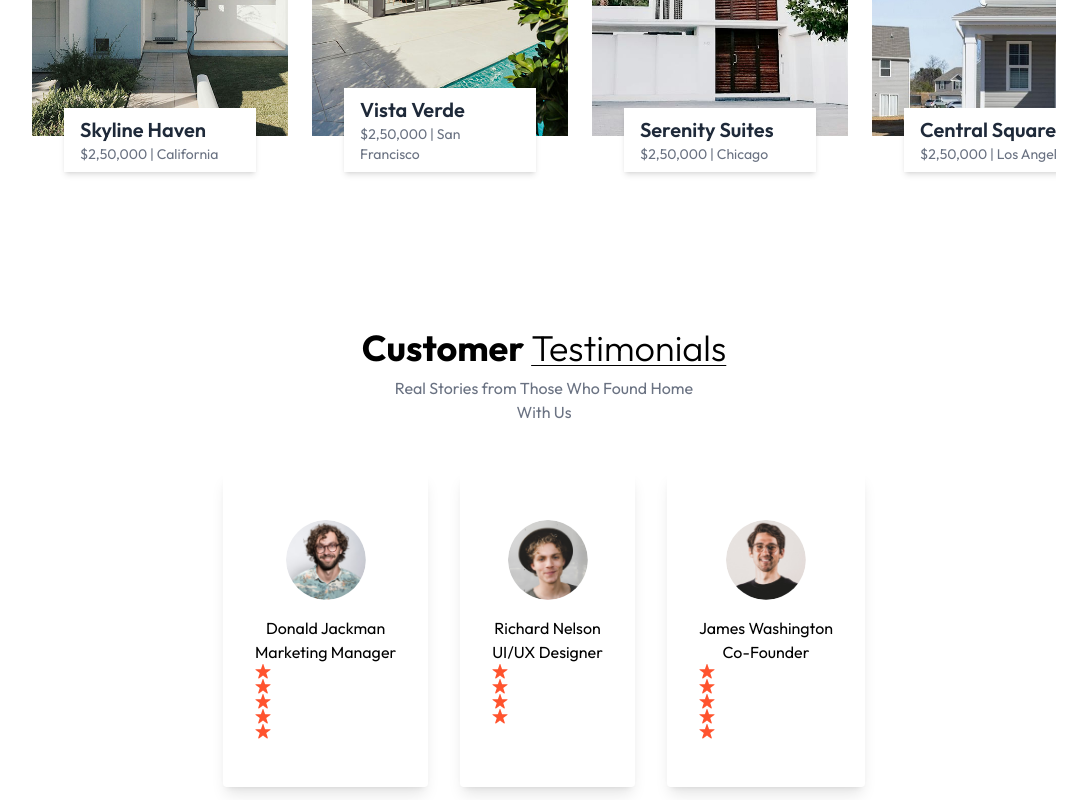
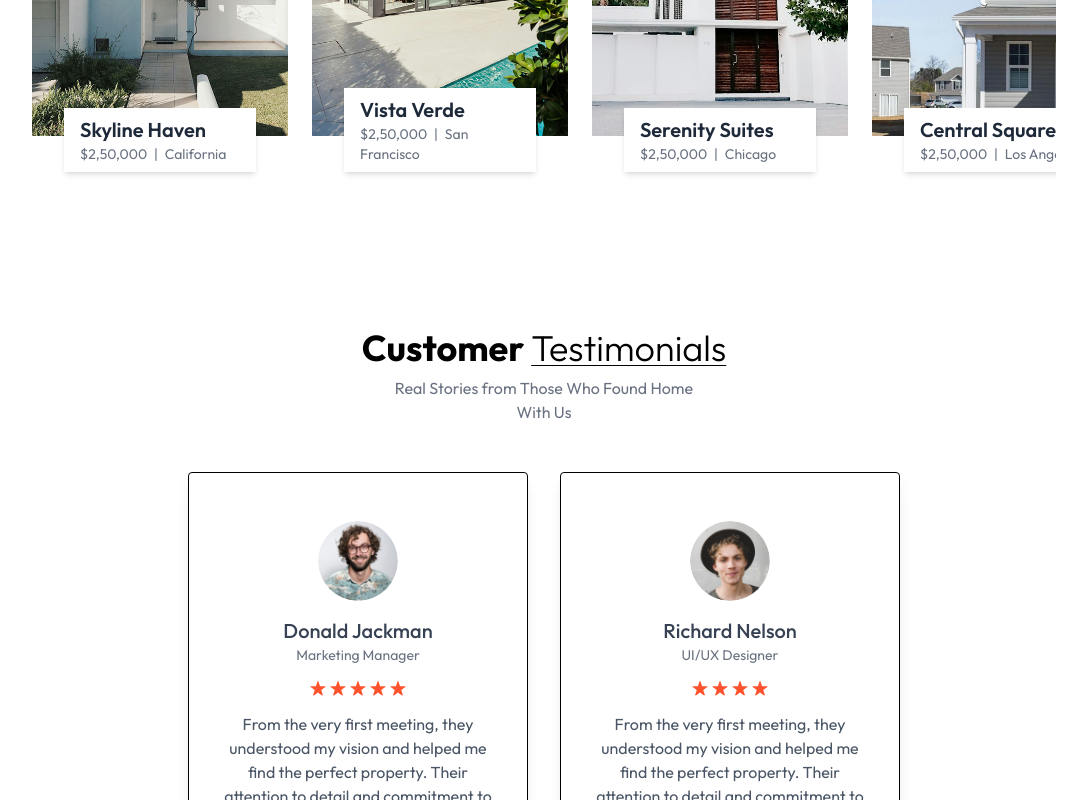
Before and after one commit to Dulanga2002/Dream-Homes, a React (Vite) app: page / in a window 1280 px wide. Shown: the part 2160-2960 px from the top of the page, without its empty margins (96-1183 px from the left). Built offline with nearby package versions, Linux system fonts and the light colour scheme.

Commit message:
updated the testimonial section

```diff
--- a/index.html
+++ b/index.html
@@ -1,5 +1,5 @@
 <!doctype html>
-<html lang="en">
+<html lang="en" class="scroll-smooth">
   <head>
     <meta charset="UTF-8" />
     <link rel="icon" type="image/svg+xml" href="/favicon.svg" />
--- /dev/null
+++ b/src/components/Contact.jsx
@@ -0,0 +1,11 @@
+import React from 'react'
+
+function Contact() {
+  return (
+    <div>
+
+    </div>
+  )
+}
+
+export default Contact
--- a/src/components/Projects.jsx
+++ b/src/components/Projects.jsx
@@ -74,7 +74,7 @@
                     {project.title}
                   </h2>
                   <p className="text-gray-500 text-sm">
-                    {project.price} <span>|</span> {project.location}
+                    {project.price} <span className="px-1">|</span> {project.location}
                   </p>
                 </div>
               </div>
--- a/src/components/Testimonials.jsx
+++ b/src/components/Testimonials.jsx
@@ -10,15 +10,16 @@
       <div className='flex flex-wrap justify-center gap-8 '>
            {testimonialsData.map((testimonial,index) =>(
 
-            <div key={index} className='max-w-[340px] shadow-lg rounded px-8 py-12 text-center'>
+            <div key={index} className='max-w-[340px] shadow-lg border rounded px-8 py-12 text-center'>
                 <img className='w-20 h-20 rounded-full mx-auto mb-4' src={testimonial.image} alt={testimonial.alt} />
-                <h2>{testimonial.name}</h2>
-                <p>{testimonial.title}</p>
-                <div>
+                <h2 className='text-xl text-gray-700  font-medium'>{testimonial.name}</h2>
+                <p className='text-gray-500 mb-4 text-sm'>{testimonial.title}</p>
+                <div className='flex justify-center gap-1 text-red-500 mb-4'>
                     {Array.from({length: testimonial.rating},(item,index)=>(
                         <img key={index} src={assets.star_icon} alt="" />
                     ))}
                 </div>
+                <p className='text-gray-600'>{testimonial.text}</p>
             </div>
 
            ))}
```
